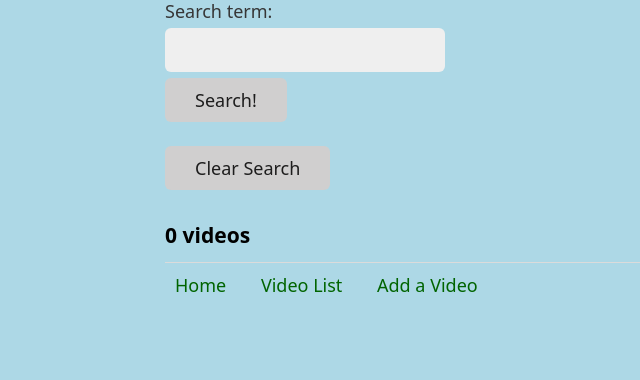
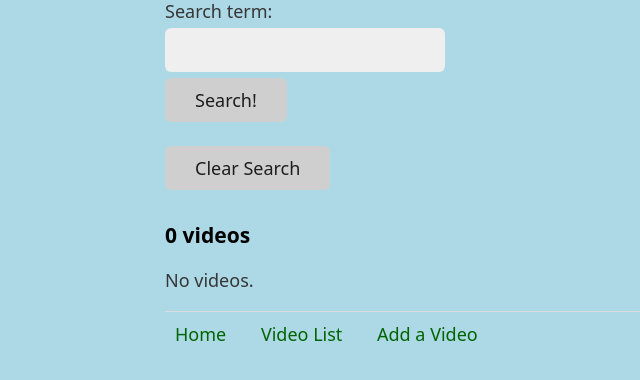
Before and after one commit to claraj/django-video-collector, a Django app: page /video_list in a window 1280 px wide. Shown: the part 128-508 px from the top of the page, without its empty margins (75-715 px from the left). Run offline with Django 3.2, Linux system fonts and the light colour scheme; data that the repository does not hold is empty.

Commit message:
order case insensitive

```diff
--- a/video_collection/templates/video_collection/video_list.html
+++ b/video_collection/templates/video_collection/video_list.html
@@ -24,7 +24,14 @@
     <h3>{{ video.name }}</h3>
     <p>{{ video.notes }}</p>
     <iframe width="420" height="315" src="https://youtube.com/embed/{{ video.video_id }}"></iframe>
+    <p>
+        <a href="{{ video.url }}">{{ video.url }}</a>
+    </p>
 </div>
+
+{% empty %}
+
+    <p>No videos.</p>
 
 {% endfor %}
 
--- a/video_collection/views.py
+++ b/video_collection/views.py
@@ -18,7 +18,6 @@ def add(request):
         if new_video_form.is_valid():
             try:
                 new_video_form.save()  # Creates new Video object and saves
-                messages.info(request, 'New video saved!')
                 return redirect('video_list')
             except IntegrityError:
                 messages.warning(request, 'You already added that video')
@@ -40,10 +39,10 @@ def video_list(request):
 
     if search_form.is_valid():
         search_term = search_form.cleaned_data['search_term']
-        videos = Video.objects.filter(name__icontains=search_term).order_by('name')
+        videos = Video.objects.filter(name__icontains=search_term).order_by(Lower('name'))
 
     else:
         search_form = SearchForm()
-        videos = Video.objects.order_by('name')
+        videos = Video.objects.order_by(Lower('name'))
 
     return render(request, 'video_collection/video_list.html', {'videos': videos, 'search_form': search_form})
```
